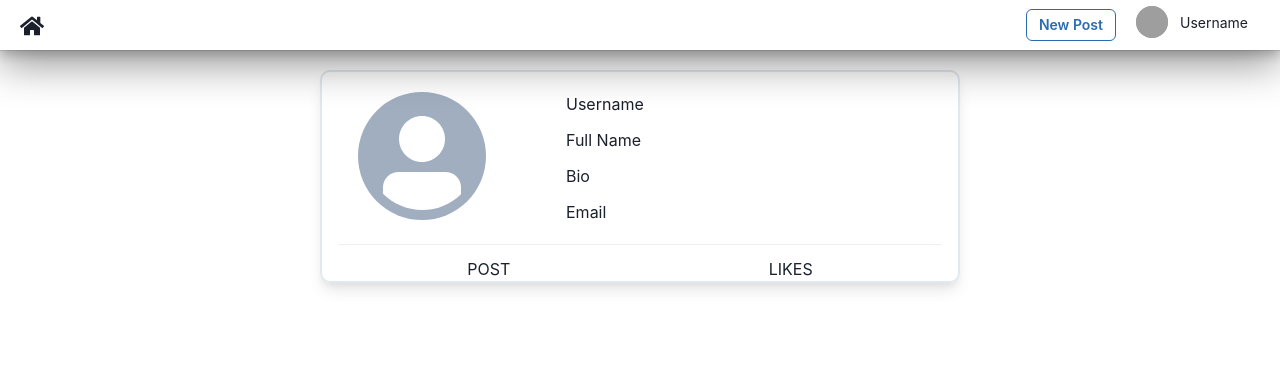
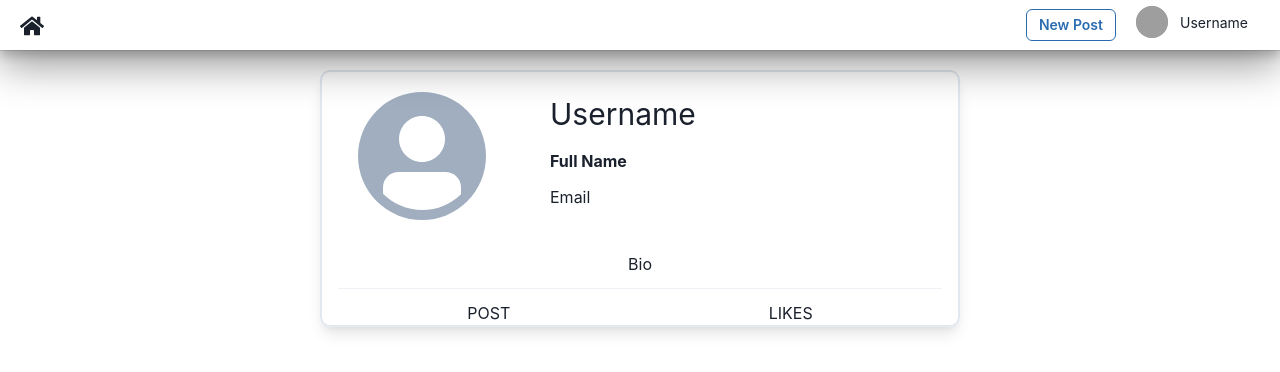
Before and after one commit to Rickykn/individual-projet, a React (Create React App) app: page /profile in a window 1280 px wide. Shown: the top 372 px of the page. Built offline with nearby package versions, Linux system fonts and the light colour scheme; grey boxes are pictures that could not be loaded.

Commit message:
fix ui my profile

```diff
--- a/src/pages/profile/profile.jsx
+++ b/src/pages/profile/profile.jsx
@@ -15,15 +15,19 @@ const Profile = () => {
         <Box display="inline-flex" padding="5">
           <Avatar size="2xl"></Avatar>
 
-          <Box display="inline-block" paddingLeft="20">
-            <Text>Username</Text>
-            <Text paddingTop="3">Full Name</Text>
-            <Text paddingTop="3">Bio</Text>
+          <Box display="inline-block" paddingLeft="16">
+            <Text fontSize="3xl">Username</Text>
+            <Text paddingTop="3" fontWeight="bold">
+              Full Name
+            </Text>
             <Text paddingTop="3">Email</Text>
           </Box>
         </Box>
+        <Text paddingTop="3" textAlign="center">
+          Bio
+        </Text>
 
-        <Divider orientation="horizontal" variant="solid" />
+        <Divider orientation="horizontal" variant="solid" marginTop="3" />
         <Box marginTop="3" display="flex" justifyContent="space-around">
           <Text>POST</Text>
           <Text>LIKES</Text>
```
